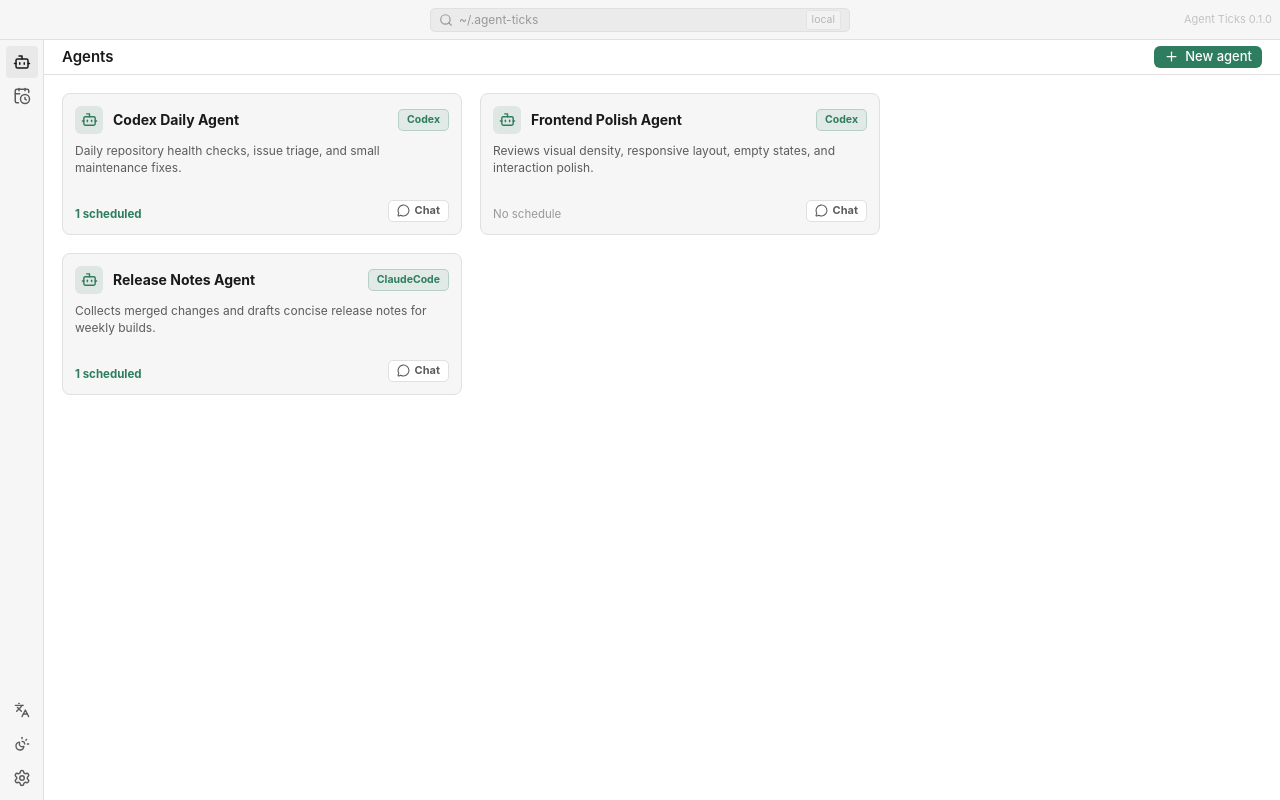
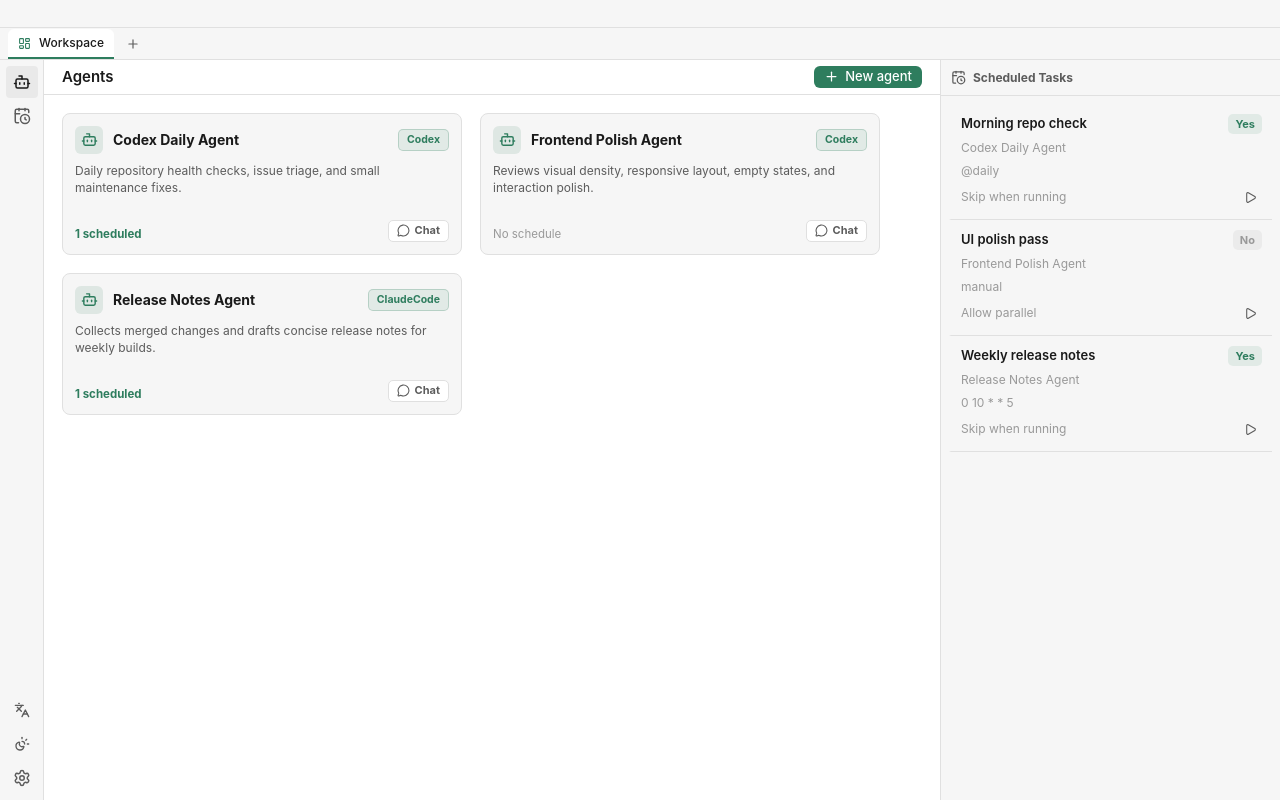
Before and after one commit to red-chen/agent-ticks, a React (Vite) app: page / in a window 1280 px wide. Built offline with nearby package versions, Linux system fonts and the light colour scheme.

Commit message:
Update workspace terminal layout

```diff
--- a/src/App.tsx
+++ b/src/App.tsx
@@ -9,7 +9,6 @@ import {
   Moon,
   Play,
   Plus,
-  Search,
   Settings,
   Save,
   Sun,
@@ -192,7 +191,7 @@ export function App() {
   // Chat state
   const [chatSessions, setChatSessions] = useState<ChatSession[]>([]);
   const [activeSessionId, setActiveSessionId] = useState<string | null>(null);
-  const [showChat, setShowChat] = useState<boolean>(false);
+  const [showChat, setShowChat] = useState<boolean>(true);
   const [showAgentSelector, setShowAgentSelector] = useState<boolean>(false);
   const [isFullScreen, setIsFullScreen] = useState<boolean>(false);
 
@@ -497,18 +496,15 @@ export function App() {
   }
 
   function closeChat() {
-    if (!api) {
-      setShowChat(false);
-      return;
-    }
-    // 终止所有 PTY 进程并删除会话
+    if (api) {
+      // 终止所有 PTY 进程并删除会话，保留固定 Workspace Tab。
       chatSessions.forEach((session) => {
         api.stopSession(session.id).catch(() => {});
         api.deleteSession(session.id).catch(() => {});
       });
+    }
     setChatSessions([]);
     setActiveSessionId(null);
-    setShowChat(false);
   }
 
   function closeSession(sessionId: string) {
@@ -536,8 +532,7 @@ export function App() {
           console.log('[App] Switching to first remaining session:', remaining[0].id);
           setActiveSessionId(remaining[0].id);
         } else {
-          console.log('[App] No remaining sessions, closing chat panel');
-          setShowChat(false);
+          console.log('[App] No remaining sessions, switching to workspace tab');
           setActiveSessionId(null);
         }
       }
@@ -547,13 +542,17 @@ export function App() {
     console.log('[App] closeSession completed');
   }
 
-  const activeSession = chatSessions.find((s) => s.id === activeSessionId) || null;
-
   const deleteConfirmAgent = state.agents.find((agent) => agent.id === deleteConfirmAgentId) || null;
   const selectedAgentTasks = selectedAgentId
     ? state.tasks.filter((task) => task.agentId === selectedAgentId)
     : [];
   const formatTime = (value: string | null) => (value ? new Date(value).toLocaleString() : t('task.never'));
+
+  function openTaskFromOverview(task: AgentTask) {
+    const agent = state.agents.find((item) => item.id === task.agentId);
+    if (agent) openAgent(agent);
+    selectTask(task);
+  }
 
   function hasAgentChanged() {
     if (!agentDraft || !originalAgent) return false;
@@ -580,21 +579,8 @@ export function App() {
     });
   }
 
-  return (
+  const renderWorkspaceShell = () => (
     <div className="app-layout">
-      <header className="app-tabbar">
-        <div className="tabbar sidebar-open">
-          <button className="tabbar-search" title="Agent Ticks Home">
-            <Search className="tabbar-search-icon" size={14} />
-            <span className="tabbar-search-text">{state.home}</span>
-            <span className="tabbar-search-shortcut">local</span>
-          </button>
-          <div className="tabbar-right">
-            <span className="tabbar-version">{t('tabbar.version')}</span>
-          </div>
-        </div>
-      </header>
-
       <main className="app-body">
         <nav className="ribbon">
           <div className="ribbon-top">
@@ -721,6 +707,7 @@ export function App() {
               </div>
             </section>
           ) : (
+            <div className="workspace-overview">
               <div className="agents-grid-wrapper">
                 <div className="agents-grid-header">
                   <h2>{t('sidebar.agents')}</h2>
@@ -773,9 +760,48 @@ export function App() {
                 {!state.agents.length && <p className="empty">{t('sidebar.noAgents')}</p>}
               </div>
               </div>
+
+              <aside className="overview-tasks-panel">
+                <div className="detail-panel-head">
+                  <span><CalendarClock size={15} /> {t('task.scheduledTasks')}</span>
+                </div>
+                <div className="scheduled-task-list">
+                  {state.tasks.map((task) => {
+                    const agent = state.agents.find((item) => item.id === task.agentId);
+                    return (
+                      <article
+                        className="scheduled-task-item"
+                        key={task.id}
+                        onClick={() => openTaskFromOverview(task)}
+                      >
+                        <div className="scheduled-task-top">
+                          <strong>{task.name}</strong>
+                          <span className={`task-status ${task.enabled ? 'enabled' : ''}`}>
+                            {task.enabled ? t('task.enabledYes') : t('task.enabledNo')}
+                          </span>
+                        </div>
+                        <span>{agent?.name || task.agentId}</span>
+                        <span>{task.schedule}</span>
+                        <div className="scheduled-task-actions">
+                          <small>{task.concurrency === 'parallel' ? t('task.concurrencyParallel') : t('task.concurrencySkip')}</small>
+                          <button title={t('task.run')} onClick={(event) => { event.stopPropagation(); runTask(task.id); }}><Play size={13} /></button>
+                        </div>
+                      </article>
+                    );
+                  })}
+                  {!state.tasks.length && <p className="empty">{t('sidebar.noTasks')}</p>}
+                </div>
+              </aside>
+            </div>
           )}
         </section>
       </main>
+    </div>
+  );
+
+  return (
+    <>
+      {!showChat && renderWorkspaceShell()}
 
       {deleteConfirmAgent && (
         <div className="modal-backdrop">
@@ -849,7 +875,20 @@ export function App() {
         </div>
       )}
 
-      {showChat && <TerminalPanel sessions={chatSessions} activeSessionId={activeSessionId} onSessionChange={setActiveSessionId} onSessionClose={closeSession} onNewSession={() => setShowAgentSelector(true)} onClose={closeChat} isFullScreen={isFullScreen} />}
+      {showChat && (
+        <TerminalPanel
+          sessions={chatSessions}
+          activeSessionId={activeSessionId}
+          onWorkspaceSelect={() => setActiveSessionId(null)}
+          onSessionChange={setActiveSessionId}
+          onSessionClose={closeSession}
+          onNewSession={() => setShowAgentSelector(true)}
+          onClose={closeChat}
+          isFullScreen={isFullScreen}
+          workspaceTitle={locale === 'zh' ? '工作台' : 'Workspace'}
+          workspaceContent={renderWorkspaceShell()}
+        />
+      )}
 
       {showAgentSelector && (
         <AgentSelector
@@ -858,6 +897,6 @@ export function App() {
           onClose={() => setShowAgentSelector(false)}
         />
       )}
-    </div>
+    </>
   );
 }
--- a/src/components/TerminalPanel.tsx
+++ b/src/components/TerminalPanel.tsx
@@ -1,5 +1,5 @@
-import { useState, useEffect, useRef } from 'react';
-import { X, PanelRightClose, PanelRightOpen, ChevronRight, ChevronDown, FileText, Folder, FolderOpen, Plus } from 'lucide-react';
+import { useState, useEffect, useRef, type ReactNode } from 'react';
+import { X, PanelRightClose, PanelRightOpen, ChevronRight, ChevronDown, FileText, Folder, FolderOpen, Plus, LayoutDashboard } from 'lucide-react';
 import { Terminal } from 'xterm';
 import { FitAddon } from 'xterm-addon-fit';
 import 'xterm/css/xterm.css';
@@ -9,13 +9,27 @@ interface TerminalPanelProps {
   sessions: ChatSession[];
   activeSessionId: string | null;
   onSessionChange: (sessionId: string) => void;
+  onWorkspaceSelect: () => void;
   onSessionClose: (sessionId: string) => void;
   onNewSession: () => void;
   onClose: () => void;
   isFullScreen?: boolean;
+  workspaceTitle?: string;
+  workspaceContent?: ReactNode;
 }
 
-export function TerminalPanel({ sessions, activeSessionId, onSessionChange, onSessionClose, onNewSession, onClose, isFullScreen = false }: TerminalPanelProps) {
+export function TerminalPanel({
+  sessions,
+  activeSessionId,
+  onSessionChange,
+  onWorkspaceSelect,
+  onSessionClose,
+  onNewSession,
+  onClose,
+  isFullScreen = false,
+  workspaceTitle = 'Workspace',
+  workspaceContent,
+}: TerminalPanelProps) {
   const [showFileTree, setShowFileTree] = useState(true);
   const [fileTree, setFileTree] = useState<FileNode[]>([]);
   const [workingDirectory, setWorkingDirectory] = useState<string>('');
@@ -232,18 +246,23 @@ export function TerminalPanel({ sessions, activeSessionId, onSessionChange, onSe
     ));
   };
 
-  if (sessions.length === 0) return null;
+  if (sessions.length === 0 && !workspaceContent) return null;
 
   return (
     <div className="chat-terminal-view">
       {!isFullScreen && (
-        <div className="chat-terminal-header">
-          <span className="chat-terminal-title">Agent Chat</span>
-        </div>
+        <div className="chat-terminal-header" />
       )}
 
       <div className="chat-terminal-tabbar">
         <div className="terminal-tabs">
+          <div
+            className={`terminal-tab terminal-tab-workspace ${activeSessionId === null ? 'active' : ''}`}
+            onClick={onWorkspaceSelect}
+          >
+            <LayoutDashboard size={13} />
+            <span className="terminal-tab-title">{workspaceTitle}</span>
+          </div>
           {sessions.map((session) => (
             <div
               key={session.id}
@@ -282,6 +301,7 @@ export function TerminalPanel({ sessions, activeSessionId, onSessionChange, onSe
           </button>
         </div>
         <div className="chat-terminal-actions">
+          {activeSession && (
             <button
               className="chat-terminal-btn"
               onClick={() => setShowFileTree(!showFileTree)}
@@ -289,6 +309,8 @@ export function TerminalPanel({ sessions, activeSessionId, onSessionChange, onSe
             >
               {showFileTree ? <PanelRightClose size={16} /> : <PanelRightOpen size={16} />}
             </button>
+          )}
+          {sessions.length > 0 && (
             <button className="chat-terminal-btn" onClick={(e) => {
               console.log('[TerminalPanel] Close all sessions clicked');
               e.stopPropagation();
@@ -296,11 +318,21 @@ export function TerminalPanel({ sessions, activeSessionId, onSessionChange, onSe
             }} title="Close all sessions">
               <X size={16} />
             </button>
+          )}
         </div>
       </div>
 
       <div className="chat-terminal-body">
-        <div className={`chat-terminal-left ${showFileTree ? 'split' : 'full'}`}>
+        {activeSessionId === null && (
+          <div className="chat-workspace-content">
+            {workspaceContent}
+          </div>
+        )}
+
+        <div
+          className={`chat-terminal-left ${showFileTree ? 'split' : 'full'}`}
+          style={{ display: activeSessionId === null ? 'none' : 'flex' }}
+        >
           {sessions.map((session) => (
             <div
               key={session.id}
@@ -313,7 +345,7 @@ export function TerminalPanel({ sessions, activeSessionId, onSessionChange, onSe
           ))}
         </div>
 
-        {showFileTree && (
+        {activeSessionId !== null && showFileTree && (
           <div className="chat-terminal-right">
             <div className="file-tree-header">
               <span>{workingDirectory || 'Workspace'}</span>
--- a/src/styles.css
+++ b/src/styles.css
@@ -115,84 +115,6 @@ button:disabled {
   background: var(--bg-primary);
 }
 
-.app-tabbar {
-  height: 40px;
-  min-height: 40px;
-  background: var(--bg-secondary);
-  border-bottom: 1px solid var(--border-color);
-  display: flex;
-  align-items: center;
-  -webkit-app-region: drag;
-  user-select: none;
-}
-
-.app-tabbar button,
-.app-tabbar input {
-  -webkit-app-region: no-drag;
-}
-
-.tabbar {
-  display: flex;
-  align-items: stretch;
-  height: 100%;
-  width: 100%;
-  position: relative;
-}
-
-.tabbar-search {
-  position: absolute;
-  left: 50%;
-  top: 8px;
-  transform: translateX(-50%);
-  width: min(420px, 48vw);
-  height: 24px;
-  display: flex;
-  align-items: center;
-  gap: 6px;
-  padding: 0 8px;
-  border-radius: 5px;
-  background: var(--bg-tertiary);
-  border: 1px solid var(--border-color);
-  color: var(--text-muted);
-  font-size: 12px;
-}
-
-.tabbar-search-text {
-  flex: 1;
-  min-width: 0;
-  overflow: hidden;
-  text-align: left;
-  white-space: nowrap;
-  text-overflow: ellipsis;
-}
-
-.tabbar-search-shortcut {
-  font-size: 10.5px;
-  opacity: 0.65;
-  padding: 1px 5px;
-  border-radius: 3px;
-  border: 1px solid var(--border-color);
-  background: var(--bg-secondary);
-  flex-shrink: 0;
-}
-
-.tabbar-right {
-  display: flex;
-  align-items: center;
-  justify-content: flex-end;
-  flex: 1;
-  min-width: 0;
-  height: 100%;
-  padding: 0 8px;
-}
-
-.tabbar-version {
-  font-size: 11px;
-  color: var(--text-muted);
-  opacity: 0.55;
-  white-space: nowrap;
-}
-
 /* ── App Body ────────────────────────────────────────── */
 
 .app-body {
@@ -217,6 +139,26 @@ button:disabled {
   flex-direction: column;
   width: 100%;
   height: 100%;
+  min-width: 0;
+  min-height: 0;
+}
+
+.workspace-overview {
+  height: 100%;
+  min-height: 0;
+  display: grid;
+  grid-template-columns: minmax(0, 1fr) 340px;
+  overflow: hidden;
+}
+
+.overview-tasks-panel {
+  min-width: 0;
+  min-height: 0;
+  display: flex;
+  flex-direction: column;
+  background: var(--bg-secondary);
+  border-left: 1px solid var(--border-color);
+  overflow: hidden;
 }
 
 .agents-grid-header {
@@ -786,7 +728,7 @@ button:disabled {
 .modal-backdrop {
   position: fixed;
   inset: 0;
-  z-index: 30;
+  z-index: 2600;
   display: grid;
   place-items: center;
   padding: 24px;
@@ -1427,7 +1369,7 @@ select:focus {
   box-shadow: 0 4px 12px rgba(0, 0, 0, 0.15);
   font-size: 14px;
   font-weight: 500;
-  z-index: 9999;
+  z-index: 2700;
   animation: toast-slide-in 0.2s ease-out;
 }
 
@@ -1589,6 +1531,21 @@ select:focus {
   border-bottom-color: var(--bg-accent);
 }
 
+.terminal-tab-workspace {
+  position: sticky;
+  left: 0;
+  z-index: 2;
+}
+
+.terminal-tab-workspace svg {
+  flex-shrink: 0;
+  color: var(--icon-color);
+}
+
+.terminal-tab-workspace.active svg {
+  color: var(--text-accent);
+}
+
 .terminal-tab-title {
   font-size: 12px;
   color: var(--text-secondary);
@@ -1650,6 +1607,19 @@ select:focus {
   display: flex;
   overflow: hidden;
   min-height: 0;
+}
+
+.chat-workspace-content {
+  flex: 1;
+  min-width: 0;
+  min-height: 0;
+  display: flex;
+  overflow: hidden;
+}
+
+.chat-workspace-content .app-layout {
+  height: 100%;
+  width: 100%;
 }
 
 .chat-terminal-left {
```
Lines whose indentation alone changed are shown as unchanged.
